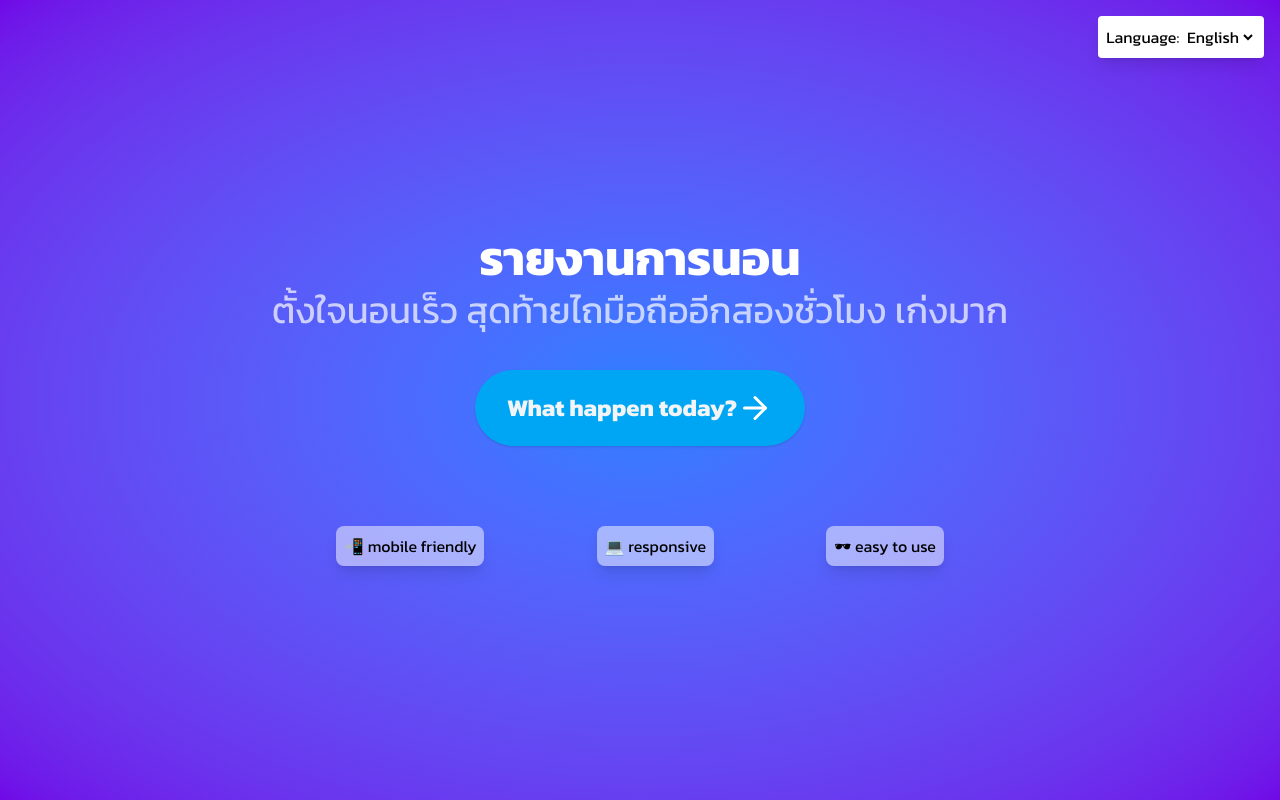
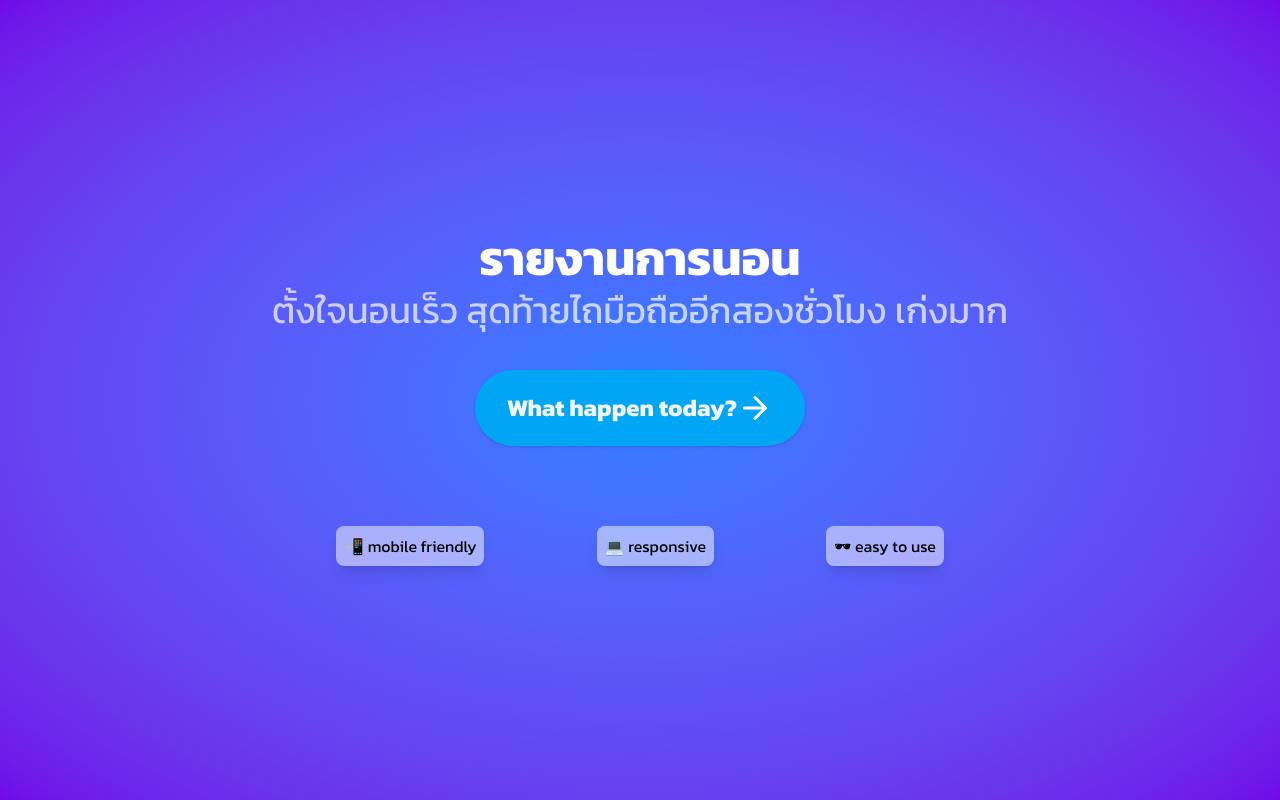
Before and after one commit to Sekiuu/Mymom-app, a Next.js app: page / in a window 1280 px wide. Built offline with nearby package versions, Linux system fonts and the light colour scheme.

Commit message:
remove lang function

```diff
--- a/src/app/layout.tsx
+++ b/src/app/layout.tsx
@@ -28,11 +28,11 @@ export default function RootLayout({
   children: React.ReactNode;
 }>) {
   return (
-    <html lang="en">
+    <html lang="th">
       <body
         className={`${geistSans.variable} ${geistMono.variable} ${kanit.className} antialiased`}
       >
-        <LanguageChanger />
+        {/* <LanguageChanger /> */}
         {children}
       </body>
     </html>
```
